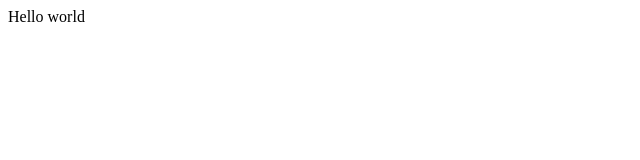
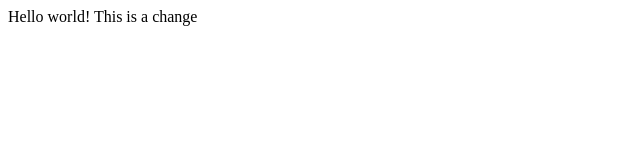
Before and after one commit to CarminaP/VMtesting, a plain HTML site: page index.html in a window 1280 px wide. Shown: the whole page, without its empty margins (0-640 px from the left). Drawn offline with Linux system fonts and the light colour scheme.

Commit message:
add a change

```diff
--- a/index.html
+++ b/index.html
@@ -1,6 +1,6 @@
 <html>
 	<header><title>This is title</title></header>
 	<body>
-		Hello world
+		Hello world! This is a change
 	</body>
 </html>
```
